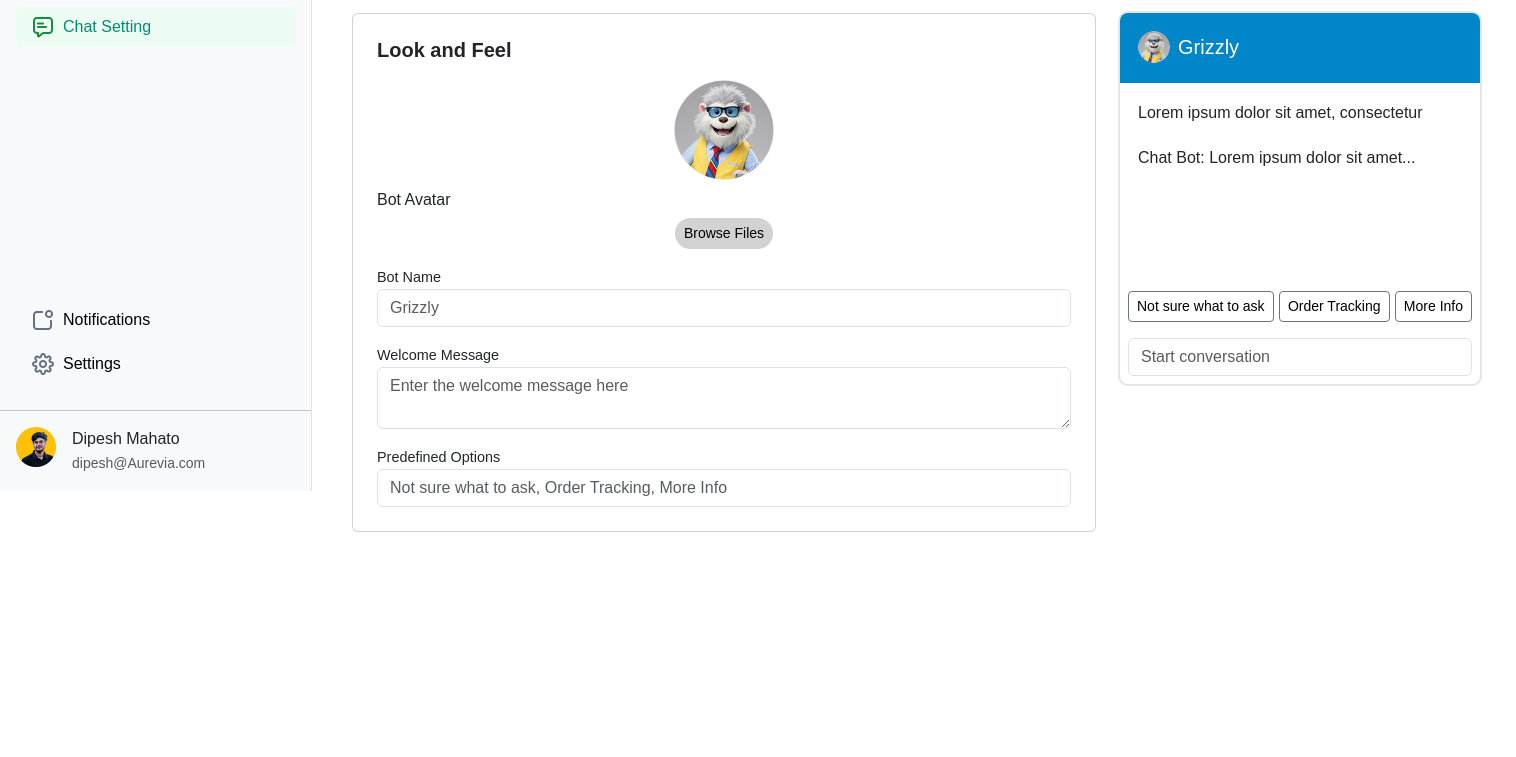
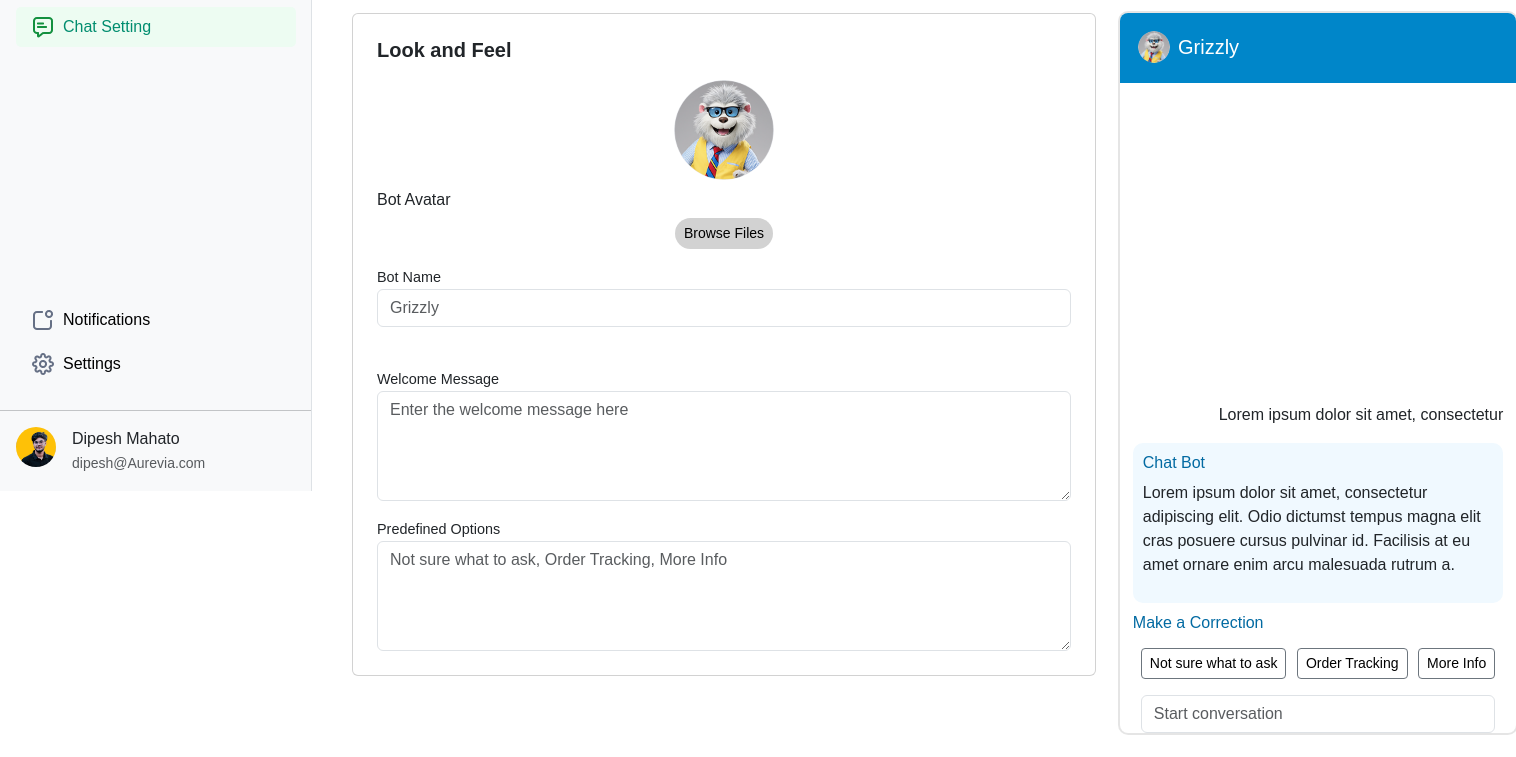
Before and after one commit to dipeshmahato3110/Aurevia.io-Chat-Setting, a plain HTML site: page Look and Feel/look.html in a window 1280 px wide. Shown: the part 213-970 px from the top of the page, 1516 px wide, since content can reach past the window. Before the commit the page ends 800 px from the top, so only its background shows below. Drawn offline with nearby package versions, Linux system fonts and the light colour scheme.

Commit message:
Chat section { Look and feel section is under wroking}

```diff
--- a/Look and Feel/look.css
+++ b/Look and Feel/look.css
@@ -12,6 +12,9 @@
     padding: 0px;
     background: #fff;
     box-shadow: 0px 0px 0px 2px rgba(0.1, 0.1, 0.1, 0.1);
+    width: 24.75rem;
+    height: 45rem;
+    /* position: fixed; */
 }
 
 .chat-header {
@@ -66,3 +69,9 @@
 .bot {
     align-items: center;
 }
+
+.chat-content{
+    padding-left: 0.8rem;
+    padding-right: 0.8rem;
+    margin-bottom: 1rem;
+}
--- a/Look and Feel/look.html
+++ b/Look and Feel/look.html
@@ -117,13 +117,17 @@
                         <label for="botName" style="font-size: 0.9rem;">Bot Name</label>
                         <input type="text" id="botName" class="form-control" placeholder="Grizzly">
                     </div>
+                    <br>
                     <div class="mt-3">
-                        <label for="welcomeMessage"  style="font-size: 0.9rem;">Welcome Message</label>
-                        <textarea id="welcomeMessage" class="form-control" placeholder="Enter the welcome message here"></textarea>
+                        <label for="welcomeMessage" style="font-size: 0.9rem;">Welcome Message</label>
+                        <textarea id="welcomeMessage" class="form-control"
+                            placeholder="Enter the welcome message here" rows="4"></textarea>
                     </div>
                     <div class="mt-3">
-                        <label  style="font-size: 0.9rem;">Predefined Options</label>
-                        <input type="text" class="form-control" placeholder="Not sure what to ask, Order Tracking, More Info">
+                        <label style="font-size: 0.9rem;">Predefined Options</label>
+                        <!-- <input type="text" class="form-control"
+                            placeholder="Not sure what to ask, Order Tracking, More Info"> -->
+                    <textarea class="form-control" placeholder="Not sure what to ask, Order Tracking, More Info" rows="4"></textarea>
                         </div>
                 </div>
             </div>
@@ -131,15 +135,25 @@
                 <div class="chat-preview">
                     <div class="chat-header">
                         <div class="d-flex">
-                            <img  src="/images/_File upload base.png" alt="bot" class="bot-avatar-chat">
+                            <img src="/images/_File upload base.png" alt="bot" class="bot-avatar-chat">
                             <h5 class="grizzly">Grizzly</h5>
                         </div>
                     </div>
-                    <div class="chat-body">
-                        <div class="chat-message">Lorem ipsum dolor sit amet, consectetur</div>
-                        <div class="chat-message">Chat Bot: Lorem ipsum dolor sit amet...</div>
+                    <div class="chat-content">
+                        <div class="chatbot-messages">
+                            <p style="size: 0.9rem;text-align: right; ">Lorem ipsum dolor sit amet, consectetur</p>
+
+                            <div class="chatbot-reply" style="background-color: #F0F9FF;">
+                                <h6 style="color: #026AA2;">Chat Bot</h6>
+                                <p style="size: 0.9rem; text-align: left;">Lorem ipsum dolor sit amet, consectetur
+                                    adipiscing
+                                    elit. Odio dictumst tempus magna elit cras posuere cursus pulvinar id. Facilisis at
+                                    eu
+                                    amet
+                                    ornare enim arcu malesuada rutrum a.</p>
                             </div>
-
+                            <h6 style="color: #026AA2;" class="correction">Make a Correction</h6>
+                        </div>
                         <div class="p-2 d-flex justify-content-between align-items-center">
                             <button class="btn btn-outline-secondary btn-sm">Not sure what to ask</button>
                             <button class="btn btn-outline-secondary btn-sm">Order Tracking</button>
@@ -148,6 +162,7 @@
                         <div class="p-2">
                             <input type="text" class="form-control" placeholder="Start conversation">
 
+                        </div>
                     </div>
                 </div>
             </div>
```
Lines whose indentation alone changed are shown as unchanged.
